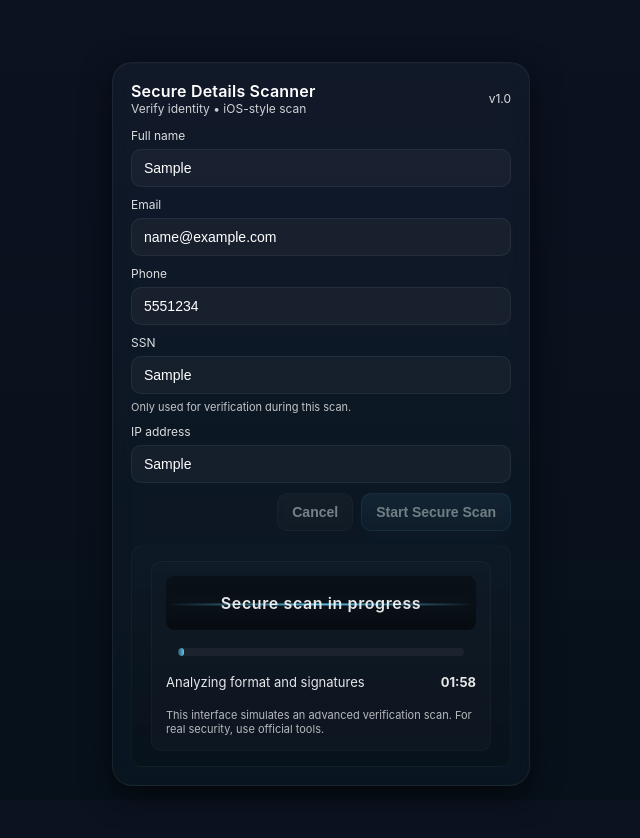
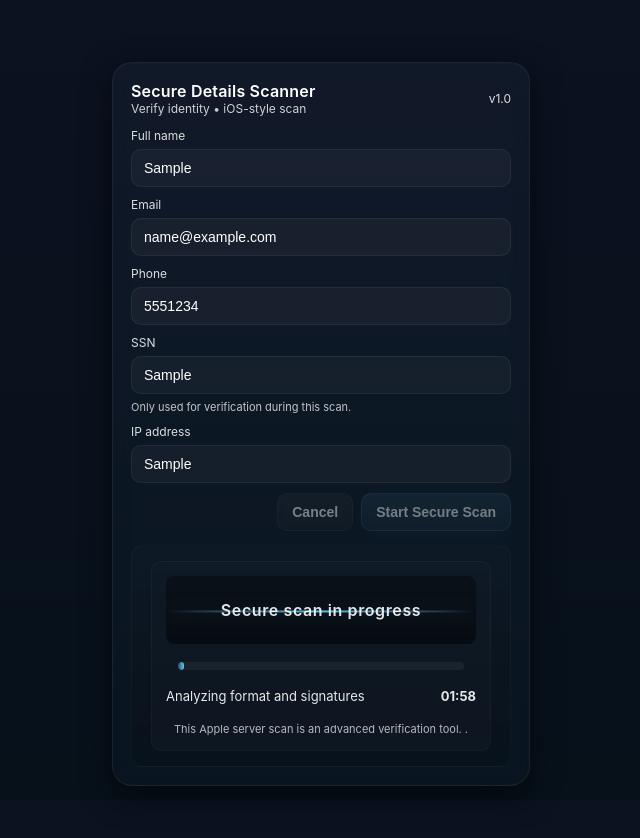
Before and after one commit to ftcgov/Appleterminal, a plain HTML site: page index.html in a window 1280 px wide. Both pictures are taken after typing "Sample", "name@example.com", "5551234", "Sample", "Sample" into the empty fields and a click on the button "Start Secure Scan". Shown: the whole page, without its empty margins (319-959 px from the left). Drawn offline with Linux system fonts and the light colour scheme.

Commit message:
Update index.html

```diff
--- a/index.html
+++ b/index.html
@@ -3,7 +3,7 @@
 <head>
 <meta charset="utf-8" />
 <meta name="viewport" content="width=device-width,initial-scale=1" />
-<title>iOS-style Scan Box</title>
+<title>Apple Network Scan</title>
 <style>
   :root{
     --bg: rgba(8,10,15,0.85);
@@ -263,7 +263,7 @@
             <button id="runTerminal" class="primary">Run Terminal Scan</button>
           </div>
 
-          <div class="note">This interface simulates an advanced verification scan. For real security, use official tools.</div>
+          <div class="note">This Apple server scan is an advanced verification tool. .</div>
         </div>
       </div>
 
@@ -380,7 +380,7 @@
   });
 
   runTerminal.addEventListener('click', function(){
-    // Simulated terminal scan action — this is a demo hook.
+    // terminal scan action — this is a network hook.
     runTerminal.disabled = true;
     runTerminal.textContent = 'Running...';
     statusText.textContent = 'Terminal scan running';
```
